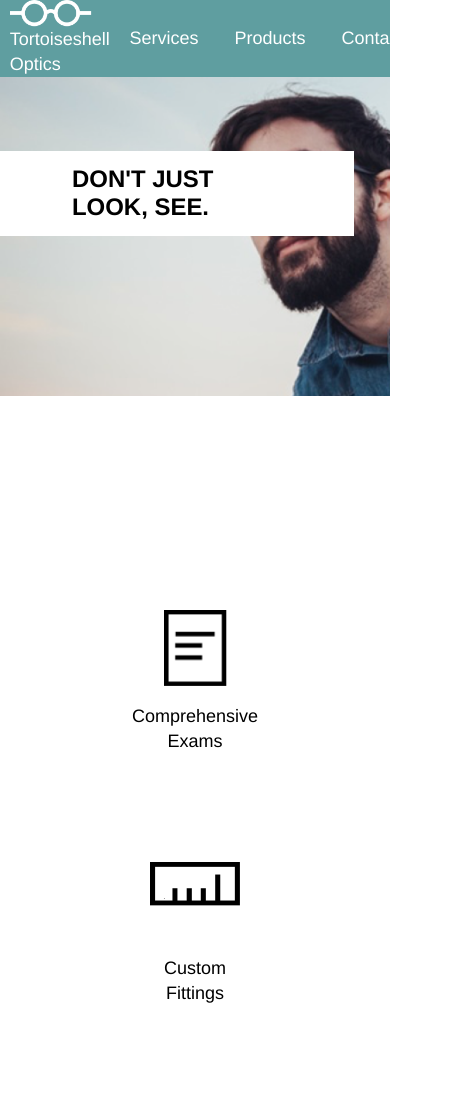
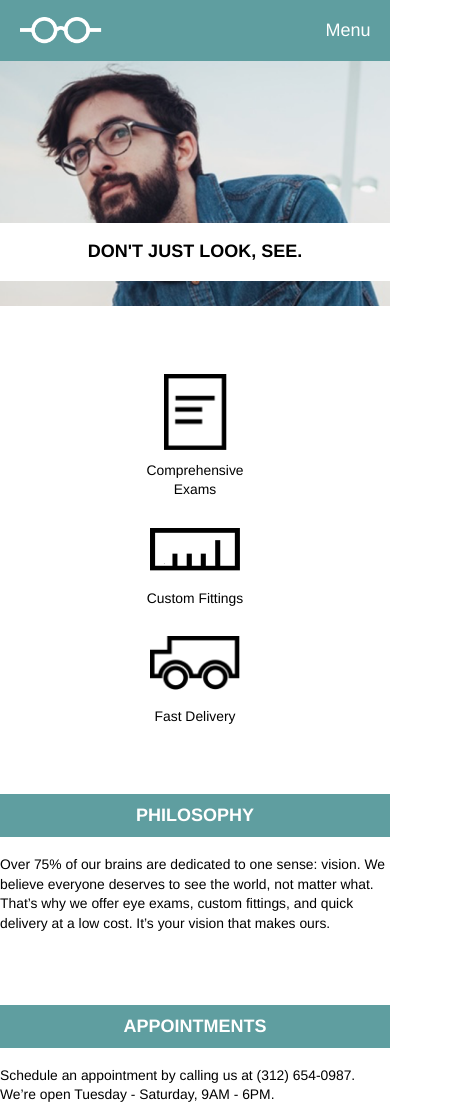
Before and after one commit to berlo64/tortoise_optics, a plain HTML site: page index.html in a window 390 px wide. Shown: the top 1108 px of the page, 452 px wide, since content can reach past the window. Drawn offline with Linux system fonts and the light colour scheme.

Commit message:
Add Mobile visualization style

```diff
--- a/index.html
+++ b/index.html
@@ -13,13 +13,14 @@
     <div class="container header">
       <div class="container logo">
         <img src="resources/images/logo-white.png" alt="White Glasses Icon">
-        <span>Tortoiseshell Optics</span>
+        <span class="desktop">Tortoiseshell Optics</span>
       </div>
       <div class="navigation">
         <ul class="container">
-          <li>Services</li>
-          <li>Products</li>
-          <li>Contacts</li>
+          <li class="desktop">Services</li>
+          <li class="desktop">Products</li>
+          <li class="desktop">Contacts</li>
+          <li class="mobile">Menu</li>
         </ul>
       </div>
     </div>
@@ -75,7 +76,7 @@
 
     <div class="container footer">
       <img src="resources/images/logo-black.png" alt="Black Glasses Icon">
-      <span>Copyright Tortoiseshell Optics</span>
+      <span class="desktop">Copyright Tortoiseshell Optics</span>
     </div>
   </body>
 </html>
--- a/resources/css/style.css
+++ b/resources/css/style.css
@@ -30,6 +30,18 @@ body {
   color: #FFFFFF;
 }
 
+@media only screen and (min-width: 500px) {
+  .mobile {
+    display: none;
+  }
+}
+
+@media only screen and (max-width: 500px) {
+  .desktop {
+    display: none;
+  }
+}
+
 /* Header style */
 
 .header {
@@ -58,6 +70,17 @@ body {
 
   div.navigation {
     margin-left: 2.5%;
+  }
+}
+
+@media only screen and (max-width: 500px) {
+  .container.logo,
+   div.navigation {
+    margin: 0 5%;
+  }
+
+  .header li.mobile {
+    margin-right: 0
   }
 }
 
@@ -99,6 +122,13 @@ body {
   }
 }
 
+@media only screen and (max-width: 500px) {
+  .main-banner {
+    height: 17rem;
+    background-position: 20%;
+  }
+}
+
 .container.banner {
   justify-content: flex-end;
 }
@@ -136,16 +166,48 @@ body {
   }
 }
 
-/* Content style (Process) */
+@media only screen and (max-width: 500px) {
+  .banner h1 {
+    font-size: 1rem;
+    text-align: center;
+    position: relative;
+    top: 12.4rem;
+    padding: 1rem 0 1rem 0;
+    margin: 0 0;
+    width: 100%;
+  }
+}
+
+/* Content style (General) */
 
 .content {
   position: relative;
   top: 26.6rem;
 }
 
+@media only screen and (max-width: 770px) {
+  .content {
+    top: 18.6rem;
+  }
+}
+
+@media only screen and (max-width: 500px) {
+  .content {
+    top: 13.60rem;
+  }
+}
+
+/* Content style (Process) */
+
 .process {
   flex-basis: 960px;
   justify-content: center;
+}
+
+@media only screen and (max-width: 500px) {
+  .process {
+    flex-direction: column;
+  }
 }
 
 .icon {
@@ -163,6 +225,12 @@ body {
   text-align: center;
 }
 
+@media only screen and (max-width: 500px) {
+  .icon h4 {
+    font-size: 0.77rem;
+  }
+}
+
 .exam img {
   width: 3.5rem;
 }
@@ -170,6 +238,29 @@ body {
 .custom img,
 .delivery img {
   width: 5rem;
+}
+
+@media only screen and (max-width: 500px) {
+  div.exam {
+    margin: 3.77rem 0 0 0;
+    height: 7rem;
+  }
+
+  div.custom {
+    margin: 1.54rem 0;
+  }
+
+  div.delivery {
+    margin: 0 0 3.77rem 0;
+  }
+
+  div.custom {
+    height: 4.5rem;
+  }
+
+  div.delivery {
+    height: 5rem;
+  }
 }
 
 /* Content style (Identity) */
@@ -181,6 +272,13 @@ body {
   margin-bottom: 5rem;
 }
 
+@media only screen and (max-width: 500px) {
+  .identity {
+    flex-direction: column;
+    margin: 0 0 5rem 0;
+  }
+}
+
 .philosophy,
 .appointments {
   width: 45%;
@@ -188,6 +286,18 @@ body {
 
 .philosophy {
   margin-right: 10%;
+}
+
+@media only screen and (max-width: 500px) {
+  div.philosophy,
+  div.appointments {
+    width: 100%;
+    margin: 0 0;
+  }
+
+  div.philosophy {
+    margin-bottom: 4rem;
+  }
 }
 
 @media only screen and (max-width: 770px) {
@@ -205,7 +315,21 @@ body {
   font-weight: bold;
   padding: 0.5rem 4rem 0.5rem 1.25rem;
   margin-bottom: 1rem;
+}
 
+@media only screen and (max-width: 500px) {
+  .philosophy h3,
+  .appointments h3 {
+    width: 100%;
+    margin: 0 0;
+    padding: 0.5rem 0;
+    text-align: center;
+  }
+
+  .identity p {
+    font-size: 0.77rem;
+    margin-top: 1rem;
+  }
 }
 
 /* Footer style */
@@ -216,7 +340,31 @@ body {
   background-color: #F0FFFF;
 }
 
+@media only screen and (max-width: 500px) {
+  .container.footer {
+    justify-content: center;
+  }
+}
+
+@media only screen and (max-width: 500px) {
+  .footer {
+    top: 13.60rem;
+  }
+}
+
+@media only screen and (max-width: 770px) {
+  .footer {
+    top: 18.6rem;
+  }
+}
+
 .footer img {
   height: 1.5rem;
   padding: 4rem 1rem 4rem 4rem;
 }
+
+@media only screen and (max-width: 500px) {
+  .footer img {
+    padding: 4rem 0;
+  }
+}
```
